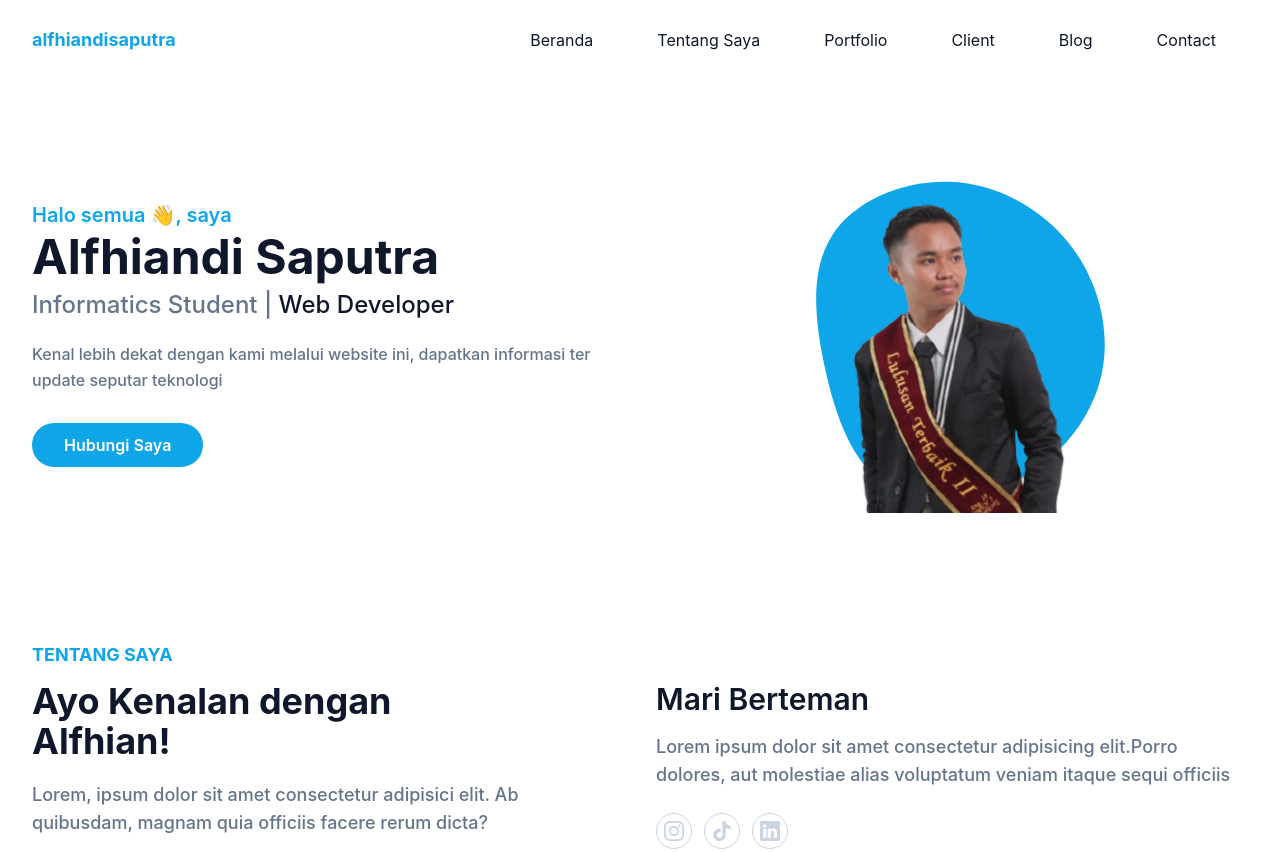
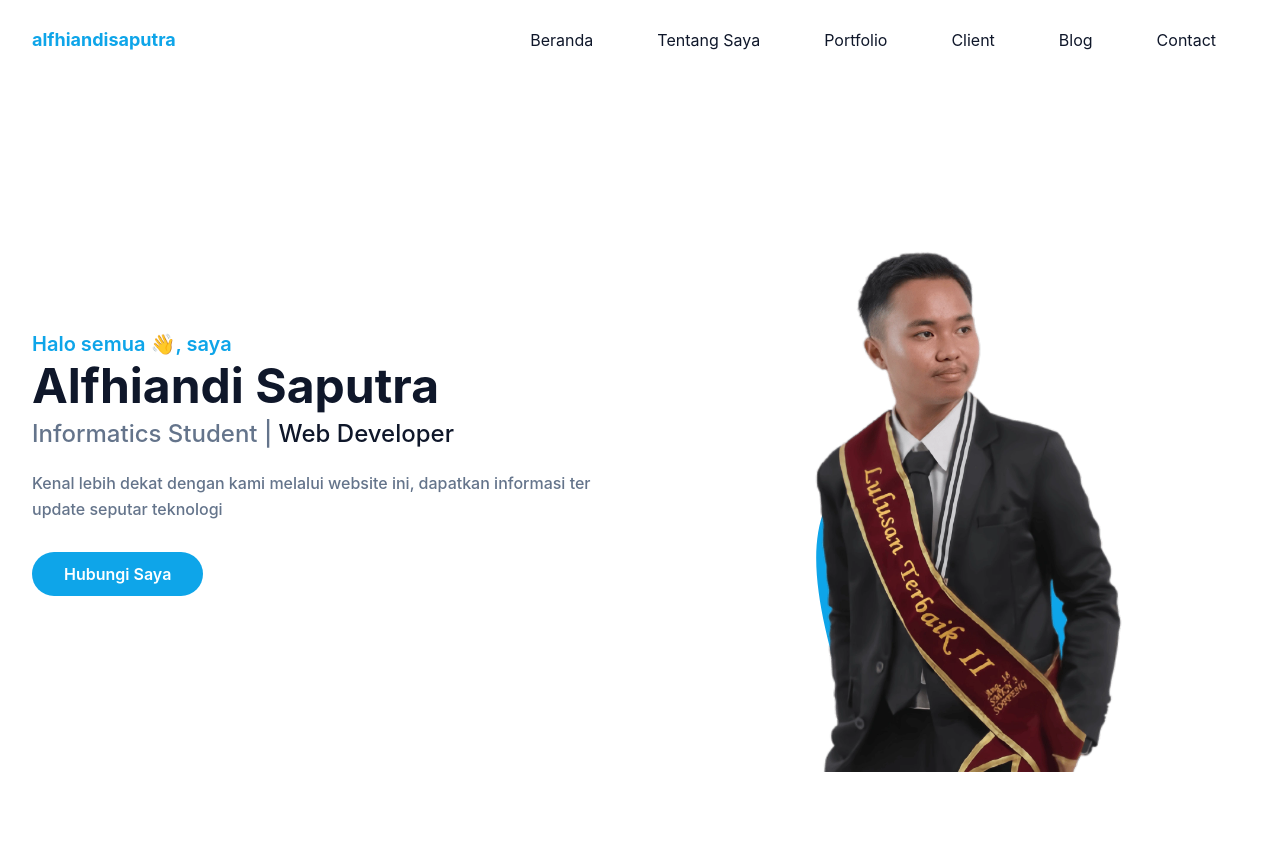
Before and after one commit to Alfitechskills/portfolio-tailwind-css, a website: page index.html in a window 1280 px wide. Shown: the top 852 px of the page. Drawn offline with Linux system fonts and the light colour scheme.

Commit message:
mengubah gambar dari png ke webp

```diff
--- a/index.html
+++ b/index.html
@@ -87,7 +87,7 @@
                 </div>
                 <div class="w-full self-end px-4 lg:w-1/2">
                     <div class="relative mt-10 lg:mt-9 lg:right-0">
-                        <img src="src/img/self.png" alt="Alfhiandi Saputra" class="max-w-full mx-auto" />
+                        <img src="src/img/myself.webp" alt="Alfhiandi Saputra" class="max-w-full mx-auto" />
                         <span class="absolute -bottom-0 -z-10 left-1/2 -translate-x-1/2 md:scale-125">
                             <svg width="400" height="350" viewBox="0 0 200 200" xmlns="http://www.w3.org/2000/svg">
                                 <path fill="#0ea5e9"
```
Also changed, not shown: src/img/myself.webp (added), src/img/self (1).png (added).
